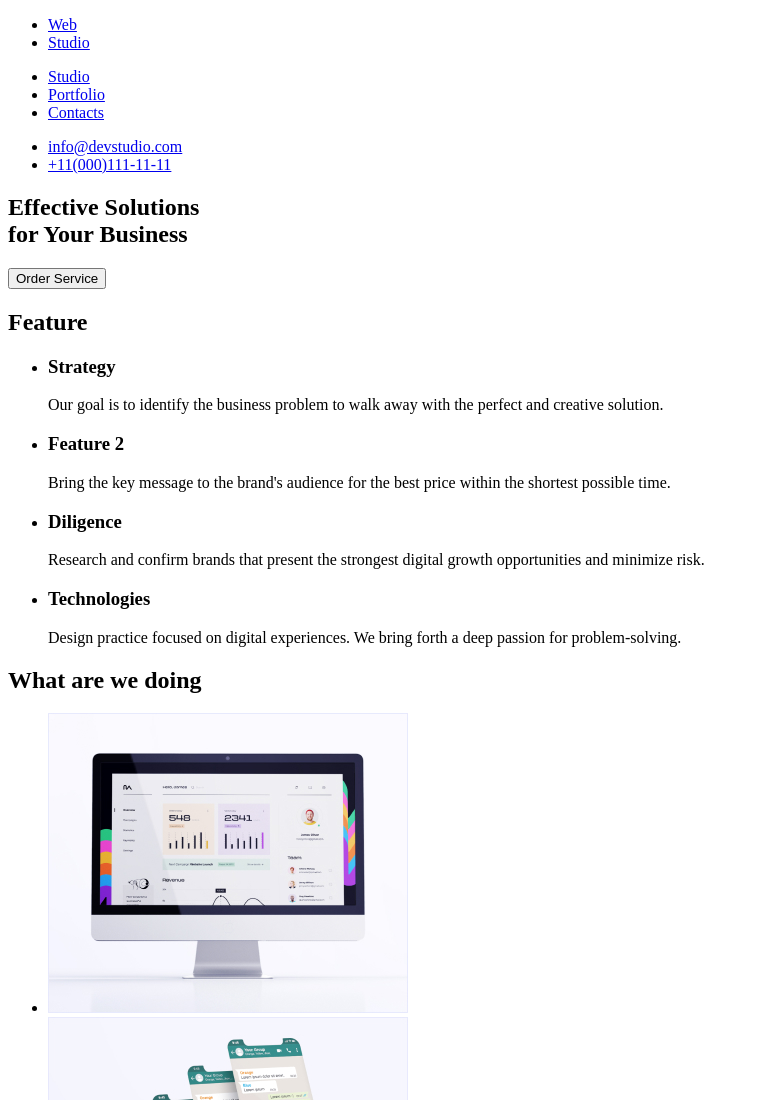
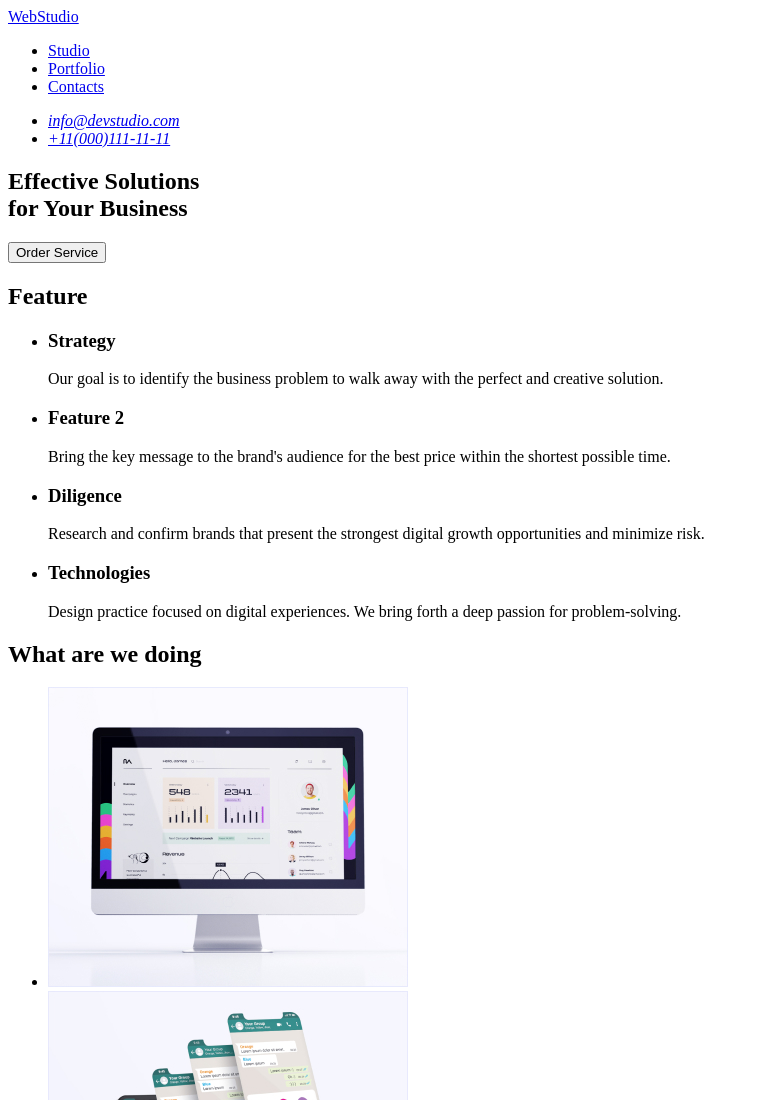
Before and after one commit to Metaldetect/goit-markup-hw-01, a plain HTML site: page index.html in a window 1280 px wide. Shown: the top 1100 px of the page, without its empty margins (0-759 px from the left). Drawn offline with Linux system fonts and the light colour scheme.

Commit message:
Update index.html

```diff
--- a/index.html
+++ b/index.html
@@ -10,25 +10,20 @@
 			<!--шапка сайту-->
 		<header>
 			<nav>
-				<ul>
-					<li><a href="./index.html">Web</a></li>
-					<li><a href="./index.html">Studio</a></li>
-					<!--<li><a href="/"><img src="./Images/Web.svg" alt="Web"></a></li>
-					<li><a href="/"><img src="./Images/Studio.svg" alt="Studio"></a></li>-->
-				</ul>
-
+				<a href="./index.html">WebStudio</a>
 			<ul>
 				<li><a href="Studio">Studio</a></li>
 				<li><a href="Portfolio">Portfolio</a></li>
 				<li><a href="Contacts">Contacts</a></li>
 			</ul>
 			</nav>
+			<address>
 				<ul>
-					<li><a href="info@devstudio.com">info@devstudio.com</a></li>
-					<li><a href="+11(000)111-11-11">+11(000)111-11-11</a></li>
+					<li><a href="mailto:info@devstudio.com">info@devstudio.com</a></li>
+					<li><a href="tel:+110001111111">+11(000)111-11-11</a></li>
 				</ul>
+			</address>
 	 </header>
-
 			<main>
 				<!--заголовок сайту-->
 		<section>
```
Lines whose indentation alone changed are shown as unchanged.
